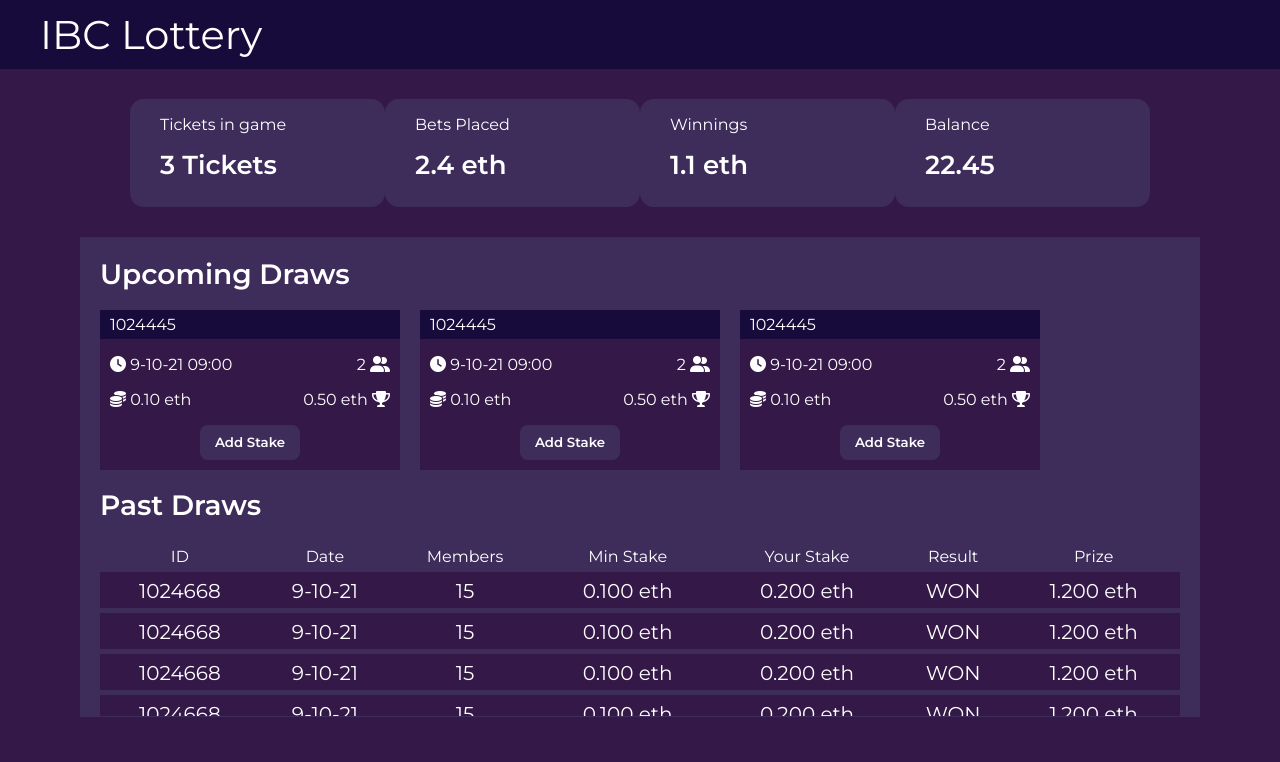
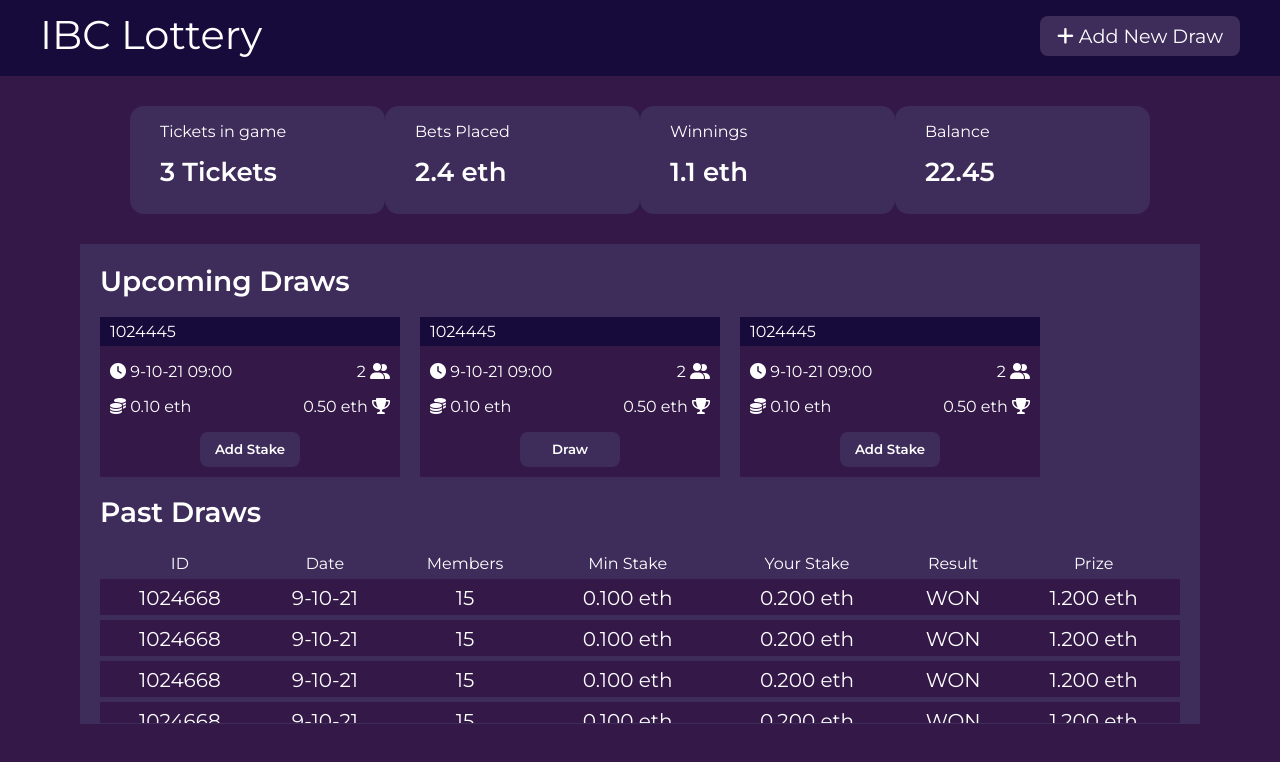
Before and after one commit to Ishan913/IBC, a React (Create React App) app: page / in a window 1280 px wide. Shown: the top 762 px of the page. Built offline with nearby package versions, Linux system fonts and the light colour scheme.

Commit message:
new draw and components

```diff
--- a/src/App.css
+++ b/src/App.css
@@ -18,6 +18,22 @@ body{
     color: white;
     font-size: 40px;
     font-family: 'Montserrat', sans-serif;
+}
+
+.addDraw{
+    float: right;
+    margin: 6px 30px 0 0;
+    font-size: larger;
+    /* display: block; */
+    margin-bottom: 10px;
+    width: 200px;
+    height: 40px;
+    font-family: 'Montserrat', sans-serif;
+    border-radius: 8px;
+    border: none;
+    color: white;
+    background-color: #3E2C5B;
+    font-weight: 100;
 }
 
 .dashBoard{
@@ -112,6 +128,11 @@ h1{
     font-weight: 600;
 }
 
+.inputFields{
+    display: flex;
+    justify-content: space-around;
+}
+
 .tableDiv{
     overflow-y: auto;
     height: 175px;
@@ -147,3 +168,7 @@ th{
     font-size: 16px;
     font-weight: 100;
 }
+
+button{
+    cursor: pointer;
+}
--- a/src/App.js
+++ b/src/App.js
@@ -1,10 +1,22 @@
 import './App.css';
+import AddDrawPopUp from './components/AddDrawPopUp';
+import ReadyDraw from './components/ReadyDraw';
+import ActiveDraw from './components/ActiveDraw';
+import {useState} from 'react';
 
 function App() {
+
+  const [drawPopup,SetDrawPopup]=useState(false);
+
   return (
     <div className="App">
       <div class="navbar">
+      <main>
         <a class="title">IBC Lottery</a>
+        <button class="addDraw" onClick={() => SetDrawPopup(true)}><i class="fas fa-plus"></i> Add New Draw</button>
+      </main>
+        <AddDrawPopUp trigger={drawPopup} setTrigger={SetDrawPopup}>
+        </AddDrawPopUp>
       </div>
 
       <div class="dashBoard">
@@ -19,7 +31,7 @@ function App() {
           <p class="box1value">2.4 eth</p>
         </div>
 
-        <div class="box1 balance">
+        <div class="box1 winnings">
           <p class="box1title">Winnings</p>
           <p class="box1value">1.1 eth</p>
         </div>
@@ -35,41 +47,9 @@ function App() {
         <h1>Upcoming Draws</h1>
 
         <div class="drawsContainer">
-
-          <div class="drawBox">
-            <p class="drawId">1024445 </p>
-            <a class="drawl date"><i class="fas fa-clock"></i> 9-10-21 09:00</a>
-            <a class="drawr people"> 2 <i class="fas fa-user-friends"></i></a>
-            <p>
-            <a class="drawl minAmount"><i class="fas fa-coins"></i> 0.10 eth</a>
-            <a class="drawr totalPot">0.50 eth <i class="fas fa-trophy"></i></a>
-            </p>
-            <button class="stakeButton">Add Stake</button>
-          </div>
-
-          <div class="drawBox">
-            <p class="drawId">1024445 </p>
-            <a class="drawl date"><i class="fas fa-clock"></i> 9-10-21 09:00</a>
-            <a class="drawr people"> 2 <i class="fas fa-user-friends"></i></a>
-            <p>
-            <a class="drawl minAmount"><i class="fas fa-coins"></i> 0.10 eth</a>
-            <a class="drawr totalPot">0.50 eth <i class="fas fa-trophy"></i></a>
-            </p>
-            <button class="stakeButton">Add Stake</button>
-          </div>
-
-          <div class="drawBox">
-            <p class="drawId">1024445 </p>
-            <a class="drawl date"><i class="fas fa-clock"></i> 9-10-21 09:00</a>
-            <a class="drawr people"> 2 <i class="fas fa-user-friends"></i></a>
-            <p>
-            <a class="drawl minAmount"><i class="fas fa-coins"></i> 0.10 eth</a>
-            <a class="drawr totalPot">0.50 eth <i class="fas fa-trophy"></i></a>
-            </p>
-            <button class="stakeButton">Add Stake</button>
-          </div>
-
-
+          <ActiveDraw></ActiveDraw>
+          <ReadyDraw></ReadyDraw>
+          <ActiveDraw></ActiveDraw>
 
         </div>
 
--- /dev/null
+++ b/src/components/ActiveDraw.js
@@ -0,0 +1,19 @@
+import React from 'react'
+
+function ActiveDraw() {
+    return (
+        <div class="drawBox">
+            <p class="drawId">1024445 </p>
+            <a class="drawl date"><i class="fas fa-clock"></i> 9-10-21 09:00</a>
+            <a class="drawr people"> 2 <i class="fas fa-user-friends"></i></a>
+            <p>
+            <a class="drawl minAmount"><i class="fas fa-coins"></i> 0.10 eth</a>
+            <a class="drawr totalPot">0.50 eth <i class="fas fa-trophy"></i></a>
+            </p>
+            <button class="stakeButton">Add Stake</button>
+
+          </div>
+    )
+}
+
+export default ActiveDraw
--- /dev/null
+++ b/src/components/AddDrawPopUp.js
@@ -0,0 +1,27 @@
+import React from 'react'
+import './AddDrawPopup.css';
+
+function AddDrawPopUp(props) {
+    return (props.trigger) ?(
+        <div className="popup">
+            <div className="popup-inner">
+                <button className="close-button" onClick={() => props.setTrigger(false)}><i class="fas fa-times"></i></button>
+                <h3>New Draw</h3>
+                <div className="inputFields">
+                <label for="dur">Duration</label>
+                <form>
+                    <input type="number" id="dur" placeholder="in seconds..."></input>
+                </form>
+                <label for="name">Name</label>
+                <form>
+                    <input type="text" id="name"></input>
+                </form>
+                </div>
+                <button className="createDrawBtn">Create</button>
+                {props.children}
+            </div>
+        </div>
+    ) : "";
+}
+
+export default AddDrawPopUp
--- /dev/null
+++ b/src/components/AddDrawPopup.css
@@ -0,0 +1,61 @@
+@import url('https://fonts.googleapis.com/css2?family=Montserrat&display=swap');
+@import url('https://fonts.googleapis.com/css2?family=Montserrat:wght@600&display=swap');
+
+.popup{
+    position: fixed;
+    top:0;
+    left:0;
+    width: 100%;
+    height: 100vh;
+    background-color: rgba(0,0,0,0.2);
+
+    display: flex;
+    justify-content: center;
+    align-items: center;
+    font-family: 'Montserrat', sans-serif;
+
+}
+
+.popup-inner{
+    position: relative;
+    padding: 10px;
+    width: 100%;
+    max-width: 400px;
+    background-color: #3E2C5B;
+    border-radius: 15px;
+    color: white;
+}
+
+.popup-inner .close-button{
+    position: absolute;
+    /* float: right; */
+    top: 10px;
+    right: 10px;
+    font-family: 'Montserrat', sans-serif;
+    width: 25px;
+    height: 25px;
+    border-radius: 8px;
+    border: none;
+    color: white;
+    background-color: #170B3B;
+    font-weight: 600;
+}
+
+input{
+    font-family: 'Montserrat', sans-serif;
+    width: 100px;
+}
+
+.createDrawBtn{
+    font-family: 'Montserrat', sans-serif;
+    font-size: larger;
+    width: 100px;
+    height: 35px;
+    border-radius: 8px;
+    margin: 30px auto 5px auto;
+    display: block;
+    border: none;
+    color: white;
+    background-color: #170B3B;
+    font-weight: 100;
+}
--- /dev/null
+++ b/src/components/ReadyDraw.js
@@ -0,0 +1,20 @@
+import React from 'react'
+import {useState} from 'react';
+
+function ReadyDraw() {
+    return (
+        <div class="drawBox">
+            <p class="drawId">1024445 </p>
+            <a class="drawl date"><i class="fas fa-clock"></i> 9-10-21 09:00</a>
+            <a class="drawr people"> 2 <i class="fas fa-user-friends"></i></a>
+            <p>
+            <a class="drawl minAmount"><i class="fas fa-coins"></i> 0.10 eth</a>
+            <a class="drawr totalPot">0.50 eth <i class="fas fa-trophy"></i></a>
+            </p>
+            <button class="stakeButton">Draw</button>
+
+          </div>
+    )
+}
+
+export default ReadyDraw
```
